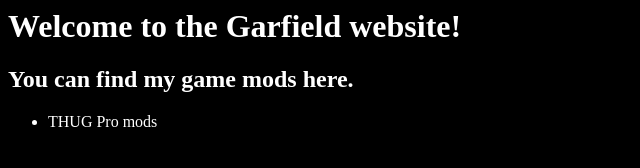
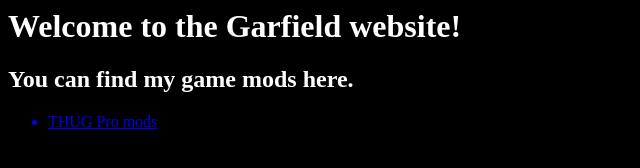
Before and after one commit to GarfMods/garfmods.github.io, a plain HTML site: page index.html in a window 1280 px wide. Shown: the whole page, without its empty margins (0-640 px from the left). Drawn offline with Linux system fonts and the light colour scheme.

Commit message:
Update index.html

```diff
--- a/index.html
+++ b/index.html
@@ -1,6 +1,9 @@
 <body style="background-color: black; color: white;">
 <h1>Welcome to the Garfield website!</h1>
 <h2>You can find my game mods here.</h2>
+
+<a href="/mods/thugpro">
 <ul>
 <li>THUG Pro mods</li>
 </ul>
+</a>
```
